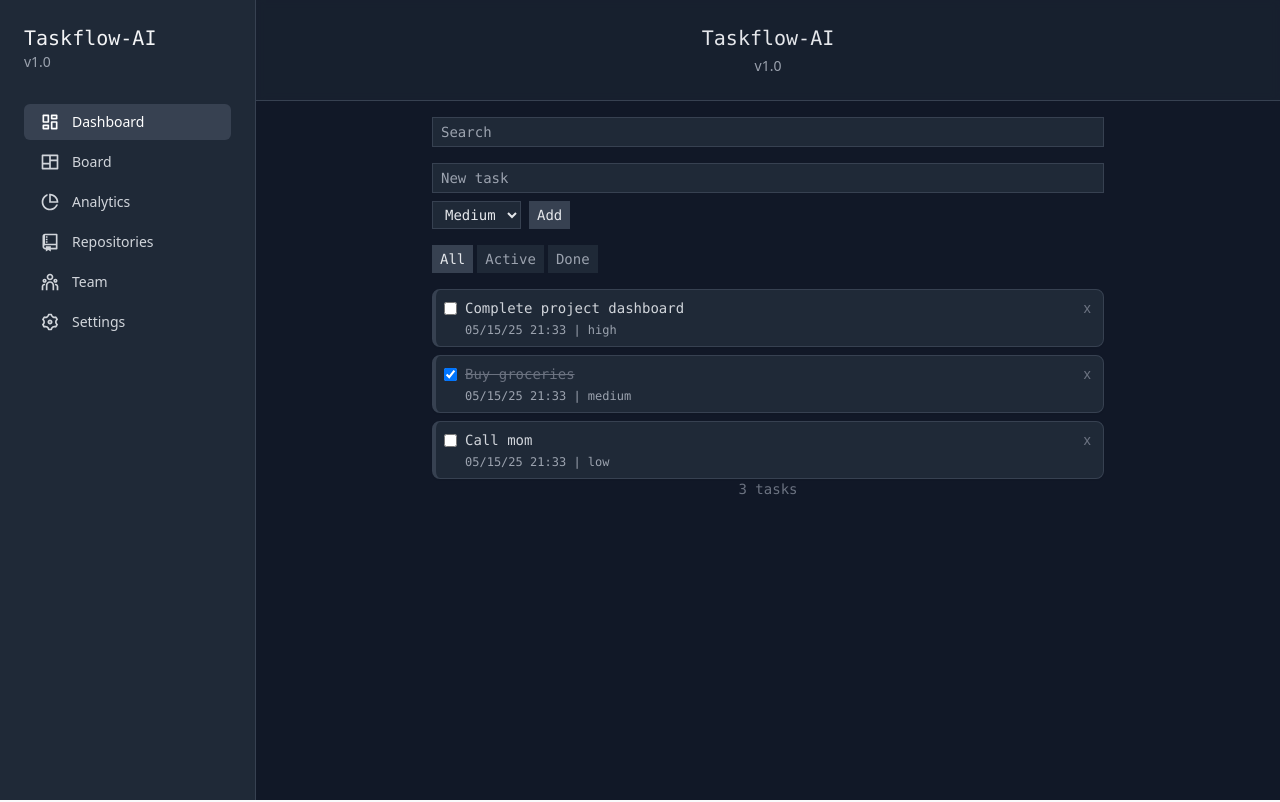
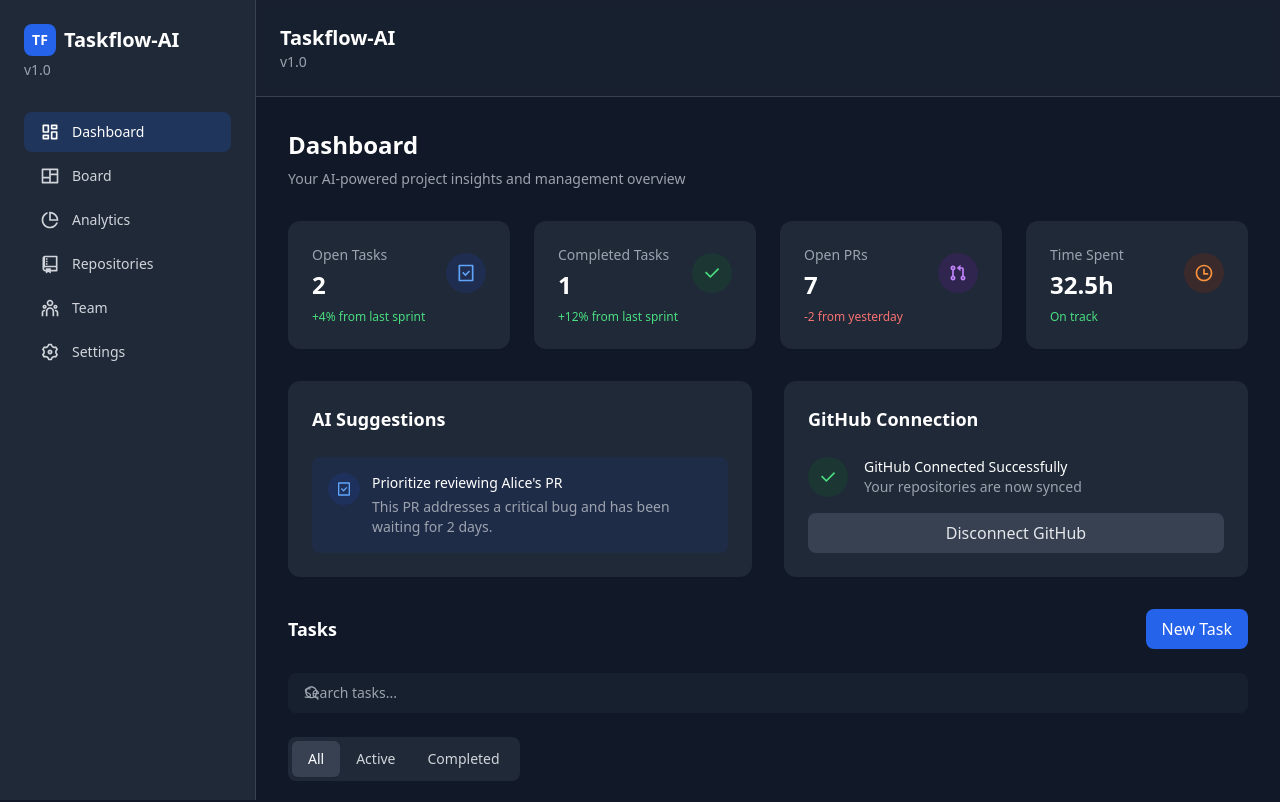
Before and after one commit to TM1988/Taskflow-AI, a Next.js app: page / in a window 1280 px wide. Shown: the top 802 px of the page. Built offline with nearby package versions, Linux system fonts and the light colour scheme.

Commit message:
Transform UI to modern design

```diff
--- a/components/Dashboard.tsx
+++ b/components/Dashboard.tsx
@@ -7,6 +7,7 @@ import TaskList from './TaskList'
 import FilterTabs from './FilterTabs'
 import SearchBar from './SearchBar'
 import { TodoContext } from '@/app/providers'
+import { RiTaskLine, RiCheckLine, RiGitPullRequestLine, RiTimeLine } from 'react-icons/ri'
 
 export default function Dashboard() {
   const { tasks = [], filter = 'all', searchQuery = '' } = useContext(TodoContext) || {}
@@ -23,17 +24,121 @@ export default function Dashboard() {
     return statusMatch && queryMatch
   })
 
+  const stats = {
+    openTasks: tasks.filter(t => !t.completed).length,
+    completedTasks: tasks.filter(t => t.completed).length,
+    openPRs: 7,
+    timeSpent: '32.5h'
+  }
+
   return (
-    <div>
+    <div className="min-h-screen">
       <Header />
-      <div className="p-4">
-        <SearchBar />
-        <TaskForm />
-        <FilterTabs />
-        <div className="max-w-2xl mx-auto">
-          <TaskList tasks={filteredTasks} />
-          <div className="text-center text-gray-500 text-sm font-mono">
-            {filteredTasks.length} tasks
+      <div className="p-8">
+        <div className="max-w-7xl mx-auto">
+          <div className="mb-8">
+            <h1 className="section-title">Dashboard</h1>
+            <p className="section-subtitle">Your AI-powered project insights and management overview</p>
+          </div>
+
+          <div className="grid grid-cols-1 md:grid-cols-2 lg:grid-cols-4 gap-6 mb-8">
+            <div className="stat-card">
+              <div className="flex items-center justify-between">
+                <div>
+                  <p className="text-sm text-gray-500 dark:text-gray-400">Open Tasks</p>
+                  <p className="text-2xl font-semibold text-gray-900 dark:text-white mt-1">{stats.openTasks}</p>
+                </div>
+                <div className="w-10 h-10 bg-blue-100 dark:bg-blue-900/30 rounded-full flex items-center justify-center">
+                  <RiTaskLine className="w-5 h-5 text-blue-600 dark:text-blue-400" />
+                </div>
+              </div>
+              <p className="text-xs text-green-600 dark:text-green-400 mt-2">+4% from last sprint</p>
+            </div>
+
+            <div className="stat-card">
+              <div className="flex items-center justify-between">
+                <div>
+                  <p className="text-sm text-gray-500 dark:text-gray-400">Completed Tasks</p>
+                  <p className="text-2xl font-semibold text-gray-900 dark:text-white mt-1">{stats.completedTasks}</p>
+                </div>
+                <div className="w-10 h-10 bg-green-100 dark:bg-green-900/30 rounded-full flex items-center justify-center">
+                  <RiCheckLine className="w-5 h-5 text-green-600 dark:text-green-400" />
+                </div>
+              </div>
+              <p className="text-xs text-green-600 dark:text-green-400 mt-2">+12% from last sprint</p>
+            </div>
+
+            <div className="stat-card">
+              <div className="flex items-center justify-between">
+                <div>
+                  <p className="text-sm text-gray-500 dark:text-gray-400">Open PRs</p>
+                  <p className="text-2xl font-semibold text-gray-900 dark:text-white mt-1">{stats.openPRs}</p>
+                </div>
+                <div className="w-10 h-10 bg-purple-100 dark:bg-purple-900/30 rounded-full flex items-center justify-center">
+                  <RiGitPullRequestLine className="w-5 h-5 text-purple-600 dark:text-purple-400" />
+                </div>
+              </div>
+              <p className="text-xs text-red-600 dark:text-red-400 mt-2">-2 from yesterday</p>
+            </div>
+
+            <div className="stat-card">
+              <div className="flex items-center justify-between">
+                <div>
+                  <p className="text-sm text-gray-500 dark:text-gray-400">Time Spent</p>
+                  <p className="text-2xl font-semibold text-gray-900 dark:text-white mt-1">{stats.timeSpent}</p>
+                </div>
+                <div className="w-10 h-10 bg-orange-100 dark:bg-orange-900/30 rounded-full flex items-center justify-center">
+                  <RiTimeLine className="w-5 h-5 text-orange-600 dark:text-orange-400" />
+                </div>
+              </div>
+              <p className="text-xs text-green-600 dark:text-green-400 mt-2">On track</p>
+            </div>
+          </div>
+
+          <div className="grid grid-cols-1 lg:grid-cols-2 gap-8 mb-8">
+            <div className="chart-container">
+              <h2 className="text-lg font-semibold text-gray-900 dark:text-white mb-6">AI Suggestions</h2>
+              <div className="space-y-4">
+                <div className="p-4 bg-blue-50 dark:bg-blue-900/20 rounded-lg">
+                  <div className="flex items-start gap-3">
+                    <div className="w-8 h-8 bg-blue-100 dark:bg-blue-900/30 rounded-full flex items-center justify-center flex-shrink-0">
+                      <RiTaskLine className="w-4 h-4 text-blue-600 dark:text-blue-400" />
+                    </div>
+                    <div>
+                      <h3 className="text-sm font-medium text-gray-900 dark:text-white">Prioritize reviewing Alice's PR</h3>
+                      <p className="text-sm text-gray-500 dark:text-gray-400 mt-1">This PR addresses a critical bug and has been waiting for 2 days.</p>
+                    </div>
+                  </div>
+                </div>
+              </div>
+            </div>
+
+            <div className="chart-container">
+              <h2 className="text-lg font-semibold text-gray-900 dark:text-white mb-6">GitHub Connection</h2>
+              <div className="flex items-center gap-4 mb-4">
+                <div className="w-10 h-10 bg-green-100 dark:bg-green-900/30 rounded-full flex items-center justify-center">
+                  <RiCheckLine className="w-5 h-5 text-green-600 dark:text-green-400" />
+                </div>
+                <div>
+                  <p className="text-sm font-medium text-gray-900 dark:text-white">GitHub Connected Successfully</p>
+                  <p className="text-sm text-gray-500 dark:text-gray-400">Your repositories are now synced</p>
+                </div>
+              </div>
+              <button className="button-secondary w-full">Disconnect GitHub</button>
+            </div>
+          </div>
+
+          <div className="space-y-6">
+            <div className="flex items-center justify-between">
+              <h2 className="text-lg font-semibold text-gray-900 dark:text-white">Tasks</h2>
+              <button className="button-primary">New Task</button>
+            </div>
+            <SearchBar />
+            <FilterTabs />
+            <TaskList tasks={filteredTasks} />
+            <div className="text-center text-sm text-gray-500 dark:text-gray-400">
+              {filteredTasks.length} tasks
+            </div>
           </div>
         </div>
       </div>
--- a/components/FilterTabs.tsx
+++ b/components/FilterTabs.tsx
@@ -7,39 +7,37 @@ export default function FilterTabs() {
   const { filter, setFilter } = useContext(TodoContext)
 
   return (
-    <div className="max-w-2xl mx-auto">
-      <div className="flex gap-1 mb-4 text-sm">
+    <div className="flex p-1 bg-gray-100 dark:bg-gray-800 rounded-lg w-fit">
       <button
         onClick={() => setFilter('all')}
-          className={`px-2 py-1 font-mono ${
+        className={`px-4 py-2 rounded-md text-sm font-medium transition-all duration-200 ${
           filter === 'all'
-              ? 'bg-gray-200 dark:bg-gray-700 text-gray-800 dark:text-gray-200'
-              : 'bg-gray-100 dark:bg-gray-800 text-gray-600 dark:text-gray-400'
+            ? 'bg-white dark:bg-gray-700 text-gray-900 dark:text-white shadow-sm'
+            : 'text-gray-600 dark:text-gray-300 hover:text-gray-900 dark:hover:text-white'
         }`}
       >
         All
       </button>
       <button
         onClick={() => setFilter('active')}
-          className={`px-2 py-1 font-mono ${
+        className={`px-4 py-2 rounded-md text-sm font-medium transition-all duration-200 ${
           filter === 'active'
-              ? 'bg-gray-200 dark:bg-gray-700 text-gray-800 dark:text-gray-200'
-              : 'bg-gray-100 dark:bg-gray-800 text-gray-600 dark:text-gray-400'
+            ? 'bg-white dark:bg-gray-700 text-gray-900 dark:text-white shadow-sm'
+            : 'text-gray-600 dark:text-gray-300 hover:text-gray-900 dark:hover:text-white'
         }`}
       >
         Active
       </button>
       <button
         onClick={() => setFilter('completed')}
-          className={`px-2 py-1 font-mono ${
+        className={`px-4 py-2 rounded-md text-sm font-medium transition-all duration-200 ${
           filter === 'completed'
-              ? 'bg-gray-200 dark:bg-gray-700 text-gray-800 dark:text-gray-200'
-              : 'bg-gray-100 dark:bg-gray-800 text-gray-600 dark:text-gray-400'
+            ? 'bg-white dark:bg-gray-700 text-gray-900 dark:text-white shadow-sm'
+            : 'text-gray-600 dark:text-gray-300 hover:text-gray-900 dark:hover:text-white'
         }`}
       >
-          Done
+        Completed
       </button>
-      </div>
     </div>
   )
 }
--- a/components/Header.tsx
+++ b/components/Header.tsx
@@ -1,13 +1,15 @@
 export default function Header() {
   return (
-    <header className="header">
-      <div className="max-w-2xl mx-auto">
-        <h1 className="text-xl text-gray-700 dark:text-gray-200 font-mono text-center">
-          Taskflow-AI
-        </h1>
-        <p className="text-center text-gray-500 dark:text-gray-400 text-sm mt-1">
-          v1.0
-        </p>
+    <header className="header sticky top-0 z-10">
+      <div className="max-w-7xl mx-auto flex items-center justify-between">
+        <div>
+          <h1 className="text-xl font-semibold text-gray-900 dark:text-white">
+            Taskflow-AI
+          </h1>
+          <p className="text-sm text-gray-500 dark:text-gray-400">
+            v1.0
+          </p>
+        </div>
       </div>
     </header>
   )
--- a/components/SearchBar.tsx
+++ b/components/SearchBar.tsx
@@ -2,18 +2,20 @@
 
 import { useContext } from 'react'
 import { TodoContext } from '@/app/providers'
+import { RiSearchLine } from 'react-icons/ri'
 
 export default function SearchBar() {
   const { searchQuery, setSearchQuery } = useContext(TodoContext)
 
   return (
-    <div className="max-w-2xl mx-auto mb-4">
+    <div className="relative">
+      <RiSearchLine className="absolute left-4 top-1/2 -translate-y-1/2 w-4 h-4 text-gray-400" />
       <input
         type="text"
         value={searchQuery}
         onChange={(e) => setSearchQuery(e.target.value)}
-        placeholder="Search"
-        className="w-full px-2 py-1 border border-gray-300 dark:border-gray-700 bg-white dark:bg-gray-800 font-mono text-sm text-gray-900 dark:text-gray-200"
+        placeholder="Search tasks..."
+        className="search-input pl-10"
       />
     </div>
   )
--- a/components/Sidebar.tsx
+++ b/components/Sidebar.tsx
@@ -27,10 +27,13 @@ export default function Sidebar() {
     <aside className="w-64 h-screen fixed left-0 top-0 bg-white dark:bg-gray-800 border-r border-gray-200 dark:border-gray-700 z-50">
       <div className="p-6">
         <div className="mb-8">
-          <h1 className="text-xl font-mono text-gray-900 dark:text-gray-100">
+          <h1 className="text-xl font-semibold text-gray-900 dark:text-white flex items-center gap-2">
+            <span className="w-8 h-8 bg-primary rounded-lg flex items-center justify-center">
+              <span className="text-white text-sm font-bold">TF</span>
+            </span>
             Taskflow-AI
           </h1>
-          <p className="text-sm text-gray-500 dark:text-gray-400">
+          <p className="text-sm text-gray-500 dark:text-gray-400 mt-1">
             v1.0
           </p>
         </div>
@@ -43,16 +46,10 @@ export default function Sidebar() {
               <Link
                 key={item.href}
                 href={item.href}
-                className={`
-                  flex items-center px-4 py-2 rounded-md text-sm font-medium transition-colors gap-3
-                  ${isActive
-                    ? 'bg-gray-100 dark:bg-gray-700 text-gray-900 dark:text-white'
-                    : 'text-gray-600 dark:text-gray-300 hover:bg-gray-50 dark:hover:bg-gray-700 hover:text-gray-900 dark:hover:text-white'
-                  }
-                `}
+                className={`nav-link ${isActive ? 'nav-link-active' : 'nav-link-inactive'}`}
               >
-                <Icon className="flex-shrink-0" size={20} />
-                <span>{item.name}</span>
+                <Icon className="w-5 h-5" />
+                {item.name}
               </Link>
             )
           })}
--- a/components/TaskForm.tsx
+++ b/components/TaskForm.tsx
@@ -2,6 +2,7 @@
 
 import { useState, useContext } from 'react'
 import { TodoContext } from '@/app/providers'
+import { RiAddLine } from 'react-icons/ri'
 
 export default function TaskForm() {
   const [newTask, setNewTask] = useState('')
@@ -17,33 +18,28 @@ export default function TaskForm() {
   }
 
   return (
-    <div className="max-w-2xl mx-auto">
-      <form onSubmit={handleSubmit} className="space-y-2 mb-4">
+    <form onSubmit={handleSubmit} className="space-y-4">
+      <div className="flex gap-4">
         <input
           type="text"
           value={newTask}
           onChange={(e) => setNewTask(e.target.value)}
-          placeholder="New task"
-          className="w-full px-2 py-1 border border-gray-300 dark:border-gray-700 bg-white dark:bg-gray-800 font-mono text-sm text-gray-900 dark:text-gray-200"
+          placeholder="What needs to be done?"
+          className="search-input flex-1"
         />
-        <div className="flex gap-2">
         <select
           value={priority}
           onChange={(e) => setPriority(e.target.value as 'low' | 'medium' | 'high')}
-            className="px-2 py-1 border border-gray-300 dark:border-gray-700 font-mono text-sm bg-white dark:bg-gray-800 text-gray-900 dark:text-gray-200"
+          className="search-input w-32"
         >
           <option value="low">Low</option>
           <option value="medium">Medium</option>
           <option value="high">High</option>
         </select>
-          <button
-            type="submit"
-            className="px-2 py-1 bg-gray-200 dark:bg-gray-700 text-gray-700 dark:text-gray-200 font-mono text-sm"
-          >
-            Add
+        <button type="submit" className="button-primary px-6">
+          <RiAddLine className="w-5 h-5" />
         </button>
       </div>
     </form>
-    </div>
   )
 }
--- a/components/TaskItem.tsx
+++ b/components/TaskItem.tsx
@@ -3,33 +3,56 @@
 import { useContext } from 'react'
 import { format } from 'date-fns'
 import { TodoContext, Task } from '@/app/providers'
+import { RiCheckLine, RiCloseLine } from 'react-icons/ri'
 
 export default function TaskItem({ task }: { task: Task }) {
   const { toggleTask, deleteTask } = useContext(TodoContext)
 
+  const priorityColors = {
+    high: 'bg-red-100 dark:bg-red-900/30 text-red-600 dark:text-red-400',
+    medium: 'bg-yellow-100 dark:bg-yellow-900/30 text-yellow-600 dark:text-yellow-400',
+    low: 'bg-green-100 dark:bg-green-900/30 text-green-600 dark:text-green-400'
+  }
+
   return (
-    <div className={`task-container p-2 mb-2 task-priority-${task.priority}`}>
-      <div className="flex items-start gap-2">
-        <input
-          type="checkbox"
-          checked={task.completed}
-          onChange={() => toggleTask(task.id)}
-          className="mt-1"
-        />
-        <div className="flex-1 text-sm">
-          <div className="flex justify-between items-start">
-            <span className={`font-mono ${task.completed ? 'line-through text-gray-400 dark:text-gray-500' : 'text-gray-700 dark:text-gray-300'}`}>
+    <div className={`task-container p-4 ${task.completed ? 'opacity-75' : ''}`}>
+      <div className="flex items-center gap-4">
+        <button
+          onClick={() => toggleTask(task.id)}
+          className={`w-5 h-5 rounded-full border-2 flex items-center justify-center transition-colors duration-200 ${
+            task.completed
+              ? 'bg-green-500 border-green-500'
+              : 'border-gray-300 dark:border-gray-600 hover:border-green-500 dark:hover:border-green-500'
+          }`}
+        >
+          {task.completed && <RiCheckLine className="w-3 h-3 text-white" />}
+        </button>
+
+        <div className="flex-1">
+          <div className="flex items-start justify-between">
+            <div>
+              <p className={`text-sm font-medium ${
+                task.completed
+                  ? 'text-gray-400 dark:text-gray-500 line-through'
+                  : 'text-gray-900 dark:text-white'
+              }`}>
                 {task.title}
+              </p>
+              <p className="text-xs text-gray-500 dark:text-gray-400 mt-1">
+                {format(new Date(task.createdAt), 'MMM dd, yyyy HH:mm')}
+              </p>
+            </div>
+            <div className="flex items-center gap-2">
+              <span className={`px-2 py-1 rounded-full text-xs ${priorityColors[task.priority]}`}>
+                {task.priority}
               </span>
               <button
                 onClick={() => deleteTask(task.id)}
-              className="text-gray-400 hover:text-gray-600 dark:text-gray-500 dark:hover:text-gray-300 px-1"
+                className="p-1 text-gray-400 hover:text-gray-600 dark:text-gray-500 dark:hover:text-gray-300 rounded-full hover:bg-gray-100 dark:hover:bg-gray-800"
               >
-              x
+                <RiCloseLine className="w-4 h-4" />
               </button>
             </div>
-          <div className="text-xs text-gray-500 dark:text-gray-400 font-mono mt-1">
-            {format(new Date(task.createdAt), 'MM/dd/yy HH:mm')} | {task.priority}
           </div>
         </div>
       </div>
```
Lines whose indentation alone changed are shown as unchanged.
